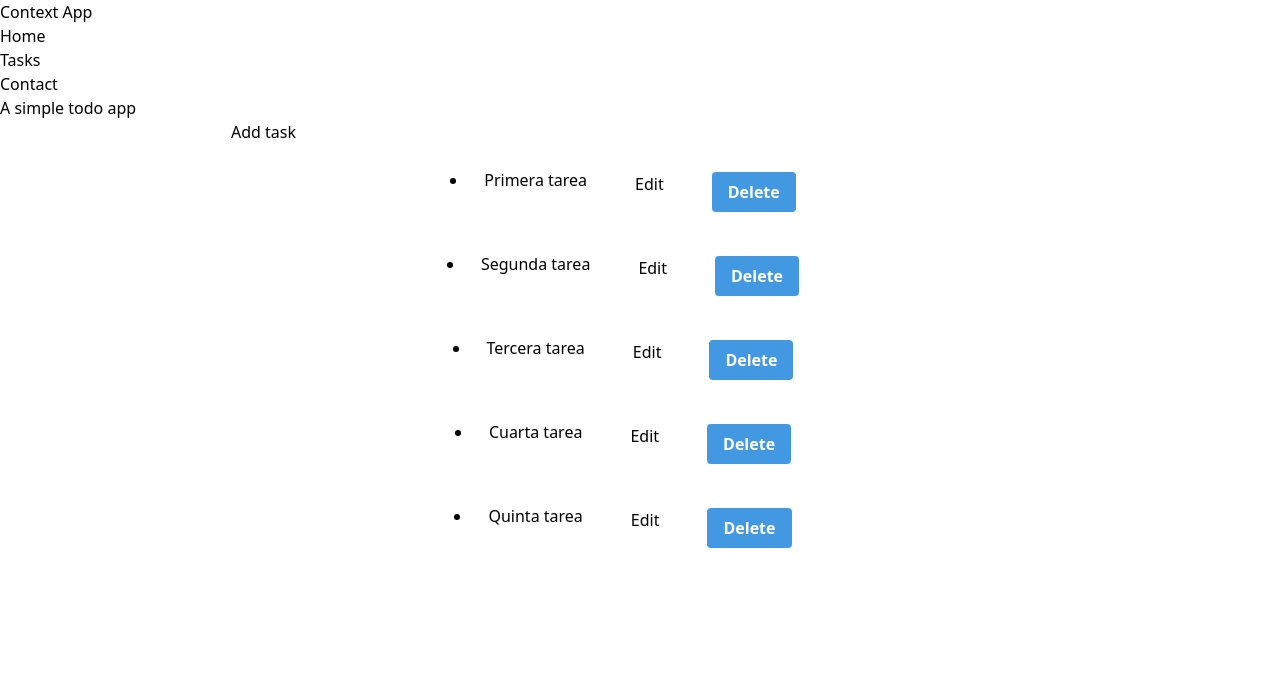
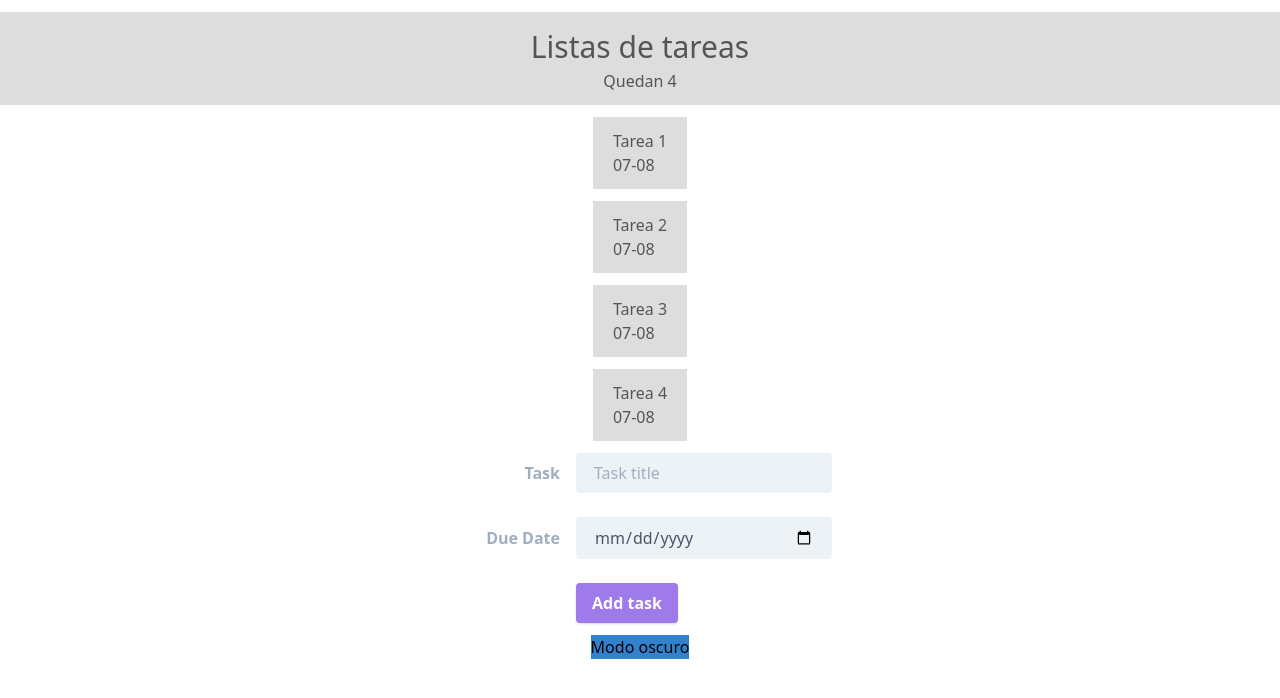
Before and after one commit to Antonio072/react-todo, a React (Create React App) app: page / in a window 1280 px wide. Shown: the top 698 px of the page. Built offline with nearby package versions, Linux system fonts and the light colour scheme.

Commit message:
Change to functional components / add styles

```diff
--- a/package.json
+++ b/package.json
@@ -8,7 +8,8 @@
     "@testing-library/user-event": "^7.2.1",
     "react": "^16.13.1",
     "react-dom": "^16.13.1",
-    "react-scripts": "3.4.3"
+    "react-scripts": "3.4.3",
+    "uuid": "^8.3.0"
   },
   "scripts": {
     "start": "npm run watch:css && react-scripts start",
--- a/src/App.js
+++ b/src/App.js
@@ -1,71 +1,34 @@
-import React, { useState, useEffect } from 'react';
-import logo from './logo.svg';
+import React from 'react';
 import './App.css';
 
 import Navbar from './components/Navbar'
 
 import Task from './components/task'
+import ThemeContextProvider from './contexts/ThemeContext';
+import ThemeToggle from './components/ThemeToggle';
+import TaskContextProvider from './contexts/TaskContext';
+import TaskList from './components/task/TaskList';
+import TaskForm from './components/task/TaskForm';
 
-const style = {
-  ul:{
-    display: 'flex',
-    alignItems: 'center',
-    flexDirection: 'column',
-  },
-}
 function App() {
 
 
 
-  var [names, setNames] = useState([
-    { name: "Primera tarea", id: 1 },
-    { name: "Segunda tarea", id: 2 },
-    { name: "Tercera tarea", id: 3 },
-    { name: "Cuarta tarea", id: 4 },
-    { name: "Quinta tarea", id: 5 },])
+  return (
+    <div class="container flex flex-col items-center mx-auto my-3">
+      <ThemeContextProvider >
 
+        <TaskContextProvider>
 
-    useEffect(()=>
-    {
-      console.log("Hubo cambio")
-    },[names])
+          <Navbar />
+          <TaskList/>
+          <TaskForm/>
 
-  var [newTask, setNewTask] = useState("")
+        </TaskContextProvider>
+        <ThemeToggle />
 
-  var handleClick = (id, ev) => {
-    console.log(id)
+      </ThemeContextProvider>
 
-    setNames(names => names.filter((name) => name.id !== id))
-    console.log(names.filter((name) => name.id !== id))
-  }
-
-  var handleSubmit = (ev) => {
-    ev.preventDefault();
-    setNames([...names, { name: newTask, id: names.lenght }])
-  }
-
-  var handleNewTaskChange = (ev) => {
-    ev.preventDefault()
-    setNewTask(ev.target.value)
-  }
-
-  return (
-    <div className="App">
-      <Navbar></Navbar>
-      <header className="App-header">
-        <p>
-          A simple todo app
-        </p>
-
-        <form onSubmit={(ev) => handleSubmit(ev)}>
-          <input type="text" onChange={(ev) => handleNewTaskChange(ev)}></input>
-          <button type="submit" name="Tasks" placeholder="Add new tasks">Add task</button>
-        </form>
-
-        <ul style={style.ul}  class="list-disc">
-          {names.map((name) => <Task key={name.id} name={name} deleteTask={handleClick.bind(this)}></Task>)}
-        </ul>
-      </header>
     </div>
   );
 }
--- a/src/components/Navbar.js
+++ b/src/components/Navbar.js
@@ -1,17 +1,19 @@
-import React from 'react'
+import React, { useContext } from 'react'
+import { ThemeContext } from '../contexts/ThemeContext'
+import { TaskContext } from '../contexts/TaskContext'
 
 
-function Navbar(){
+function Navbar() {
 
+    const { isLightTheme, light, dark } = useContext(ThemeContext)
+    const theme = isLightTheme ? light : dark
 
-    return(
-        <nav>
-            <h1>Context App</h1>
-            <ul>
-                <li>Home</li>
-                <li>Tasks</li>
-                <li>Contact</li>
-            </ul>
+    const { tasks } = useContext(TaskContext)
+
+    return (
+        <nav class=" flex w-full h-auto py-3 flex-col items-center " style={{ background: theme.ui, color: theme.syntax }}>
+            <h1 class="text-3xl">Listas de tareas</h1>
+            <p>Quedan {tasks.length}</p>
         </nav>
     )
 }
--- /dev/null
+++ b/src/components/ThemeToggle.js
@@ -0,0 +1,15 @@
+import React, { useContext } from 'react'
+import { ThemeContext } from '../contexts/ThemeContext'
+
+function ThemeToggle(){
+
+
+    const { toggleTheme } =  useContext(ThemeContext)
+
+    return(
+
+        <button class="btn bg-blue-600 hover:bg-blue-300"onClick={toggleTheme}>Modo oscuro</button>
+    )
+}
+
+export default ThemeToggle
--- a/src/components/task.js
+++ b/src/components/task.js
@@ -1,18 +1,24 @@
-import React from 'react';
+import React, { useContext, useEffect } from 'react';
+
+import { ThemeContext } from '../contexts/ThemeContext'
+
 
 function Task(props) {
     var name = props.name
     var deleteTask = props.deleteTask
 
+    var  contextType = useContext(ThemeContext)
+
+    const {isLightTheme, light, dark} = contextType
+    const theme = isLightTheme ? light : dark
+
+    useEffect(()=>{return () => console.log('unmounting...')},[])
+
     return (
 
-
-
-
-            <div  class="flex justify-around mt-3">
-                <li class="px-4 py-1  m-2">
-                    {name.name}
-                </li>
+            <div  style={{ background: theme.ui, color: theme.syntax}} class="list flex justify-around mt-3">
+                <li class="px-4 py-1  m-2">{name.id}</li>
+                <li class="px-4 py-1  m-2">{name.name}</li>
                 <div class="text-center px-4 py-2 m-2"><button class="" onClick={(ev) => deleteTask(name.id, ev)} style={{ justifySelf: 'end' }}>Edit</button>
                 </div>
                 <div class="text-center px-4 py-2 m-2"> <button class="bg-blue-500 hover:bg-blue-700 text-white font-bold py-2 px-4 rounded" onClick={(ev) => deleteTask(name.id, ev)} style={{ justifySelf: 'end' }}>Delete</button>
--- /dev/null
+++ b/src/components/task/TaskDetails.js
@@ -0,0 +1,29 @@
+import React, { useContext } from 'react'
+import taskList from './TaskList'
+import { TaskContext } from '../../contexts/TaskContext'
+import { ThemeContext } from '../../contexts/ThemeContext'
+
+
+function TaskDetail ({task}) {
+
+    const {removeTask} = useContext(TaskContext)
+
+    const { isLightTheme, light, dark } = useContext(ThemeContext)
+    const theme = isLightTheme ? light : dark
+
+
+    return(
+        <li class="h-48 border-black"
+        style={{ background: theme.ui, color: theme.syntax }}
+
+        class="hover:line-through hover:text-red-600 my-3 px-5  py-3 "onClick={()=> removeTask(task.id)}>
+            <div>{task.title}</div>
+            <div>{task.date}</div>
+
+        </li>
+    )
+}
+
+
+
+export default TaskDetail
--- /dev/null
+++ b/src/components/task/TaskForm.js
@@ -0,0 +1,76 @@
+import React, { useContext, useState } from 'react'
+import { TaskContext } from '../../contexts/TaskContext'
+
+
+function TaskForm() {
+
+    const { addTask } = useContext(TaskContext)
+
+    const [title, setTitle] = useState("")
+    const [date, setDate] = useState("")
+
+    const handleSubmit = (e) => {
+        e.preventDefault();
+        addTask(title, date)
+        setTitle('')
+        setDate('')
+    }
+
+    return (
+        <form class="w-full max-w-sm" onSubmit={handleSubmit}>
+            <div class="flex items-center mb-6">
+
+                <div class="md:w-1/3">
+                    <label class="block text-gray-500 font-bold md:text-right mb-1 md:mb-0 pr-4" for="inline-full-name">
+                        Task</label>
+                </div>
+
+                <div class="md:w-2/3">
+                    <input
+                        class="bg-gray-200 appearance-none border-2
+                                    border-gray-200 rounded w-full py-2
+                                     px-4 text-gray-700 leading-tight
+                                     focus:outline-none focus:bg-white
+                                     focus:border-purple-500"
+                        type="text" placeholder="Task title"
+                        value={title}
+                        onChange={(e) => { setTitle(e.target.value) }} />
+                </div>
+            </div>
+
+            <div class="flex items-center mb-6">
+                <div class="md:w-1/3">
+                    <label class="block text-gray-500 font-bold md:text-right mb-1 md:mb-0 pr-4" for="inline-full-name">
+                        Due Date</label>
+                </div>
+
+                <div class="md:w-2/3">
+                    <input
+                        class="bg-gray-200 appearance-none border-2
+                                    border-gray-200 rounded w-full py-2
+                                     px-4 text-gray-700 leading-tight
+                                     focus:outline-none focus:bg-white
+                                     focus:border-purple-500"
+                        type="date"
+                        placeholder="Due date"
+                        value={date}
+                        onChange={(e) => { setDate(e.target.value) }} />
+                </div>
+            </div>
+
+            <div class="flex items-center content-center mb-3">
+                <div class="md:w-1/3"></div>
+                <div class="md:w-2/3">
+
+                    <button class="shadow bg-purple-500 hover:bg-purple-400 focus:shadow-outline focus:outline-none text-white font-bold py-2 px-4 rounded"
+                        type="submit"
+                        value="Añadir tarea">Add task</button>
+                </div>
+            </div>
+        </form >
+    )
+}
+
+
+
+export default TaskForm
--- /dev/null
+++ b/src/components/task/TaskList.js
@@ -0,0 +1,31 @@
+import React, {useContext} from 'react'
+import { TaskContext } from '../../contexts/TaskContext'
+
+import TasksDetails from './TaskDetails'
+import { ThemeContext } from '../../contexts/ThemeContext'
+
+function TaskList () {
+
+    const { tasks } = useContext(TaskContext)
+
+
+    return tasks.length ?
+    <div>
+        <ul>
+            {tasks.map(task =>
+                    <TasksDetails
+                    task={task}
+                    key={task.id}/>
+            )}
+        </ul>
+    </div>
+    :(
+        <div>
+            No hay libros
+        </div>
+    )
+}
+
+
+
+export default TaskList
--- /dev/null
+++ b/src/contexts/TaskContext.js
@@ -0,0 +1,29 @@
+import React, { createContext, useState} from 'react'
+
+export const TaskContext = createContext()
+
+const TaskContextProvider = (props) =>{
+
+    const [ tasks, setTasks] = useState([
+        {title: "Tarea 1", date: "07-08", id:1},
+        {title: "Tarea 2", date: "07-08", id:2},
+        {title: "Tarea 3", date: "07-08", id:3},
+        {title: "Tarea 4", date: "07-08", id:4},
+    ])
+
+    const addTask = (title, date) =>{
+        setTasks([...tasks, { title , date }])
+    }
+
+    const removeTask = (id) =>{
+        setTasks(tasks.filter( task => task.id != id))
+    }
+
+    return (
+    <TaskContext.Provider value={{tasks, addTask, removeTask}}>
+        {props.children}
+    </TaskContext.Provider>
+    )
+}
+
+export default TaskContextProvider
--- a/src/contexts/ThemeContext.js
+++ b/src/contexts/ThemeContext.js
@@ -0,0 +1,27 @@
+import React, { createContext, useState } from 'react';
+
+export const ThemeContext = createContext()
+
+function ThemeContextProvider(props) {
+    var [state,setState] = useState({
+        isLightTheme: true,
+        light: { syntax: '#555', ui: '#ddd', bg: '#eee' },
+        dark: { syntax: '#ddd', ui: '#333', bg: '#555' }
+    })
+
+    var toggleTheme = () => {
+        setState({...state, isLightTheme: !state.isLightTheme})
+    }
+
+
+    return (
+
+        <ThemeContext.Provider value={{ ...state, toggleTheme: toggleTheme }}>
+
+
+            {props.children}
+        </ThemeContext.Provider>
+    )
+}
+
+export default ThemeContextProvider
```
Also changed, not shown: src/logo.svg (deleted), 1 other file (tests, documents, lock files or other folders).
